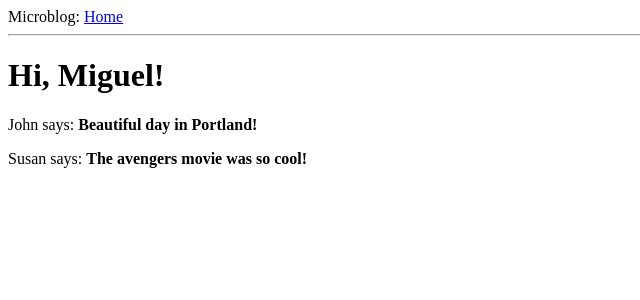
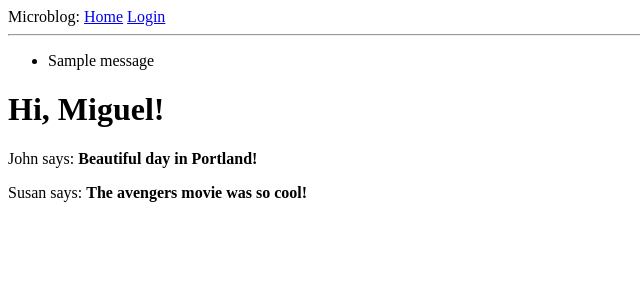
Before and after one commit to smulard/flask_mega, a Flask app: page / in a window 1280 px wide. Shown: the top 300 px of the page, without its empty margins (0-640 px from the left). Run offline with Flask 2, Linux system fonts and the light colour scheme; one stand-in notice (Sample message) is shown.

Commit message:
Recieve login credentials

```diff
--- a/web-forms/app/routes.py
+++ b/web-forms/app/routes.py
@@ -13,8 +13,9 @@ In this example there are two decorators, which associate the URLs '/' and '/ind
 This means that when a web browser requests either of these two URLS, Flask is going to invoke this function
 and pass the return value of it back to the browser as a response.
 '''
-from flask import render_template #invokes Jinja2 template
+from flask import render_template, flash, redirect #invokes Jinja2 tempslate
 from app import app
+from app.forms import LoginForm #import LoginForm from forms.py
 
 @app.route('/')
 @app.route('/index')
@@ -31,3 +32,15 @@ def index():
         }
     ]
     return render_template('index.html', title='Home', user=user, posts=posts)
+
+@app.route('/login', methods=['GET','POST'])
+def login():
+    form = LoginForm() #instantiates LoginForms object
+    """ When browser sends the GET request for the web page with the form, validate_on_submit returns false,
+    which would skip the if statement and renders the template in the last line of the function.
+    """
+    if form.validate_on_submit():
+        flash('Login requested for user {}, remember_me={}'.format(
+           form.username.data, form.remember_me.data)) #flash shows message to user, it stores the message
+        return redirect('/index')
+    return render_template('login.html', title = 'Sign In', form=form) #send LoginForms as a template
--- a/web-forms/app/templates/base.html
+++ b/web-forms/app/templates/base.html
@@ -7,8 +7,20 @@
         {% endif %}
     </head>
     <body>
-        <div>Microblog: <a href="/index">Home</a></div>
+        <div>Microblog:
+            <a href="/index">Home</a>
+            <a href="/login">Login</a>
+        </div>
         <hr>
+        {% with messages = get_flashed_messages() %}
+        {% if messages %}
+        <ul>
+            {% for message in messages %}
+            <li>{{ message }}</li>
+            {% endfor %}
+        </ul>
+        {% endif %}
+        {% endwith %}
         <!-- block control statement defines the place where derived templates can insert themselves.
         Blocks are given a unique name, which derived templates can reference when they provide their content -->
         {% block content %}{% endblock %}
--- a/web-forms/app/templates/login.html
+++ b/web-forms/app/templates/login.html
@@ -7,10 +7,11 @@ defined in the LoginForm class know how to render themselves as HTML.
 {% block content %}
     <h1>Sign In</h1>
     <form action="" method="post" novalidate>
+        <!-- generates a hidden field that includes a token that is used to protect the form against CSRF attacks -->
         {{ form.hidden_tag() }}
         <p>
-            {{ form.username.label }}<br>
-            {{ form.username(size=32) }}
+            {{ form.username.label }}<br> <!--field label-->
+            {{ form.username(size=32) }} <!-- where the field is needed-->
         </p>
         <p>
             {{ form.password.label }}<br>
```
